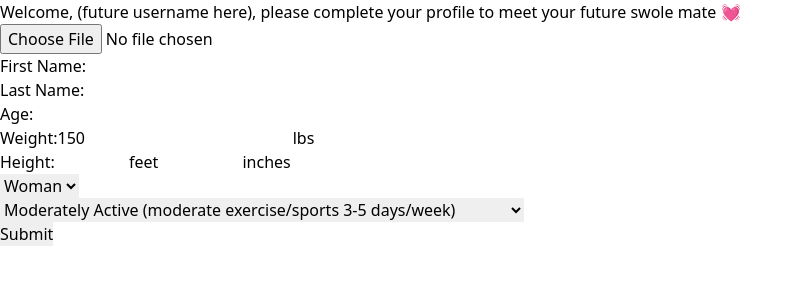
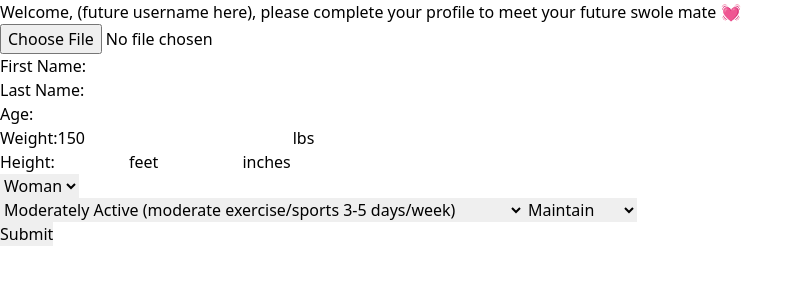
Before and after one commit to jonteal/SwoleMates, a React (Create React App) app in the folder client/: page /profile in a window 1280 px wide. Shown: the top 300 px of the page, without its empty margins (0-804 px from the left). Built offline with nearby package versions, Linux system fonts and the light colour scheme.

Commit message:
Creating holder for user goal

```diff
--- a/client/src/components/Profile/Profile.jsx
+++ b/client/src/components/Profile/Profile.jsx
@@ -57,7 +57,7 @@ class Profile extends React.Component {
               <input type="text" name="lastName" value={this.state.lastName} onChange={this.handleInputChange} />
             </label>
 
-                 <br />
+                <br />
 
 
             <label>
@@ -97,6 +97,12 @@ class Profile extends React.Component {
                 <option value="1.725">Very Active (hard exercise/sports 6-7 days a week)</option>
                 <option value="1.9">Extra Active (very hard exercise/sports & physical job or 2x training)</option>
             </select>
+
+            <select>
+                <option value="gain">Gain muscle</option>
+                <option value="lose">Lose fat</option>
+                <option selected value="maintain">Maintain</option>
+            </select>
      <br />
             <input type="submit" value="Submit" />
           </form>
```
